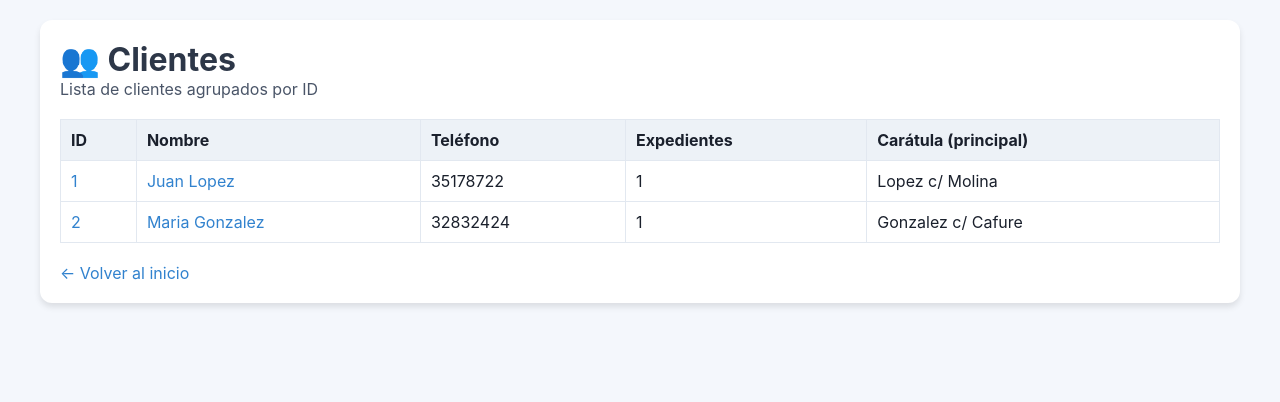
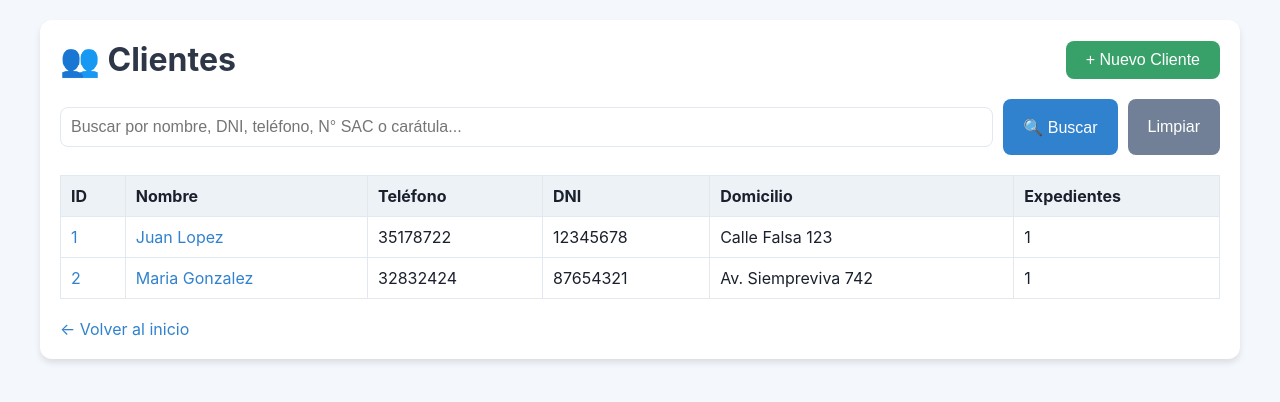
Before and after one commit to MatiasW380/sistema-estudio-juridico, a Next.js app: page /clientes in a window 1280 px wide. Shown: the top 402 px of the page. Built offline with nearby package versions, Linux system fonts and the light colour scheme.

Commit message:
Update index.js

```diff
--- a/pages/clientes/index.js
+++ b/pages/clientes/index.js
@@ -1,44 +1,79 @@
 // pages/clientes/index.js
-// Página para listar clientes (agrupados por ID_Cliente)
+// Página para listar clientes con buscador
 
-import { getClientes } from '../../lib/googleSheets';
+import { useState } from 'react';
+import { useRouter } from 'next/router';
+import { getClientes, buscarClientes } from '../../lib/googleSheets';
 
 export async function getServerSideProps() {
   try {
     const clientes = await getClientes();
-    return {
-      props: {
-        clientes,
-        error: null,
-      },
-    };
+    return { props: { clientes: clientes || [] } };
   } catch (error) {
     console.error('Error en getServerSideProps:', error);
-    return {
-      props: {
-        clientes: [],
-        error: 'Error al cargar los clientes: ' + error.message,
-      },
-    };
+    return { props: { clientes: [] } };
   }
 }
 
-export default function ClientesPage({ clientes, error }) {
+export default function ClientesPage({ clientes: clientesIniciales }) {
+  const [clientes, setClientes] = useState(clientesIniciales);
+  const [terminoBusqueda, setTerminoBusqueda] = useState('');
+  const [cargando, setCargando] = useState(false);
+  const router = useRouter();
+
+  const handleBuscar = async () => {
+    if (!terminoBusqueda.trim()) {
+      setClientes(clientesIniciales);
+      return;
+    }
+
+    setCargando(true);
+    try {
+      const resultados = await buscarClientes(terminoBusqueda);
+      setClientes(resultados);
+    } catch (error) {
+      console.error('Error al buscar:', error);
+    } finally {
+      setCargando(false);
+    }
+  };
+
+  const handleKeyPress = (e) => {
+    if (e.key === 'Enter') {
+      handleBuscar();
+    }
+  };
+
   return (
     <div className="container">
+      <div style={{ display: 'flex', justifyContent: 'space-between', alignItems: 'center', marginBottom: '20px' }}>
         <h1>👥 Clientes</h1>
-      <p style={{ marginBottom: '20px', color: '#4a5568' }}>
-        Lista de clientes agrupados por ID
-      </p>
+        <button
+          onClick={() => router.push('/clientes/nuevo')}
+          style={{ backgroundColor: '#38a169' }}
+        >
+          + Nuevo Cliente
+        </button>
+      </div>
 
-      {error && (
-        <div style={{ backgroundColor: '#fed7d7', color: '#9b2c2c', padding: '15px', borderRadius: '8px' }}>
-          {error}
+      {/* Buscador */}
+      <div style={{ display: 'flex', gap: '10px', marginBottom: '20px' }}>
+        <input
+          type="text"
+          value={terminoBusqueda}
+          onChange={(e) => setTerminoBusqueda(e.target.value)}
+          onKeyPress={handleKeyPress}
+          placeholder="Buscar por nombre, DNI, teléfono, N° SAC o carátula..."
+          style={{ flex: 1, padding: '10px', border: '1px solid #e2e8f0', borderRadius: '8px' }}
+        />
+        <button onClick={handleBuscar} style={{ backgroundColor: '#3182ce' }} disabled={cargando}>
+          {cargando ? 'Buscando...' : '🔍 Buscar'}
+        </button>
+        <button onClick={() => { setTerminoBusqueda(''); setClientes(clientesIniciales); }} style={{ backgroundColor: '#718096' }}>
+          Limpiar
+        </button>
       </div>
-      )}
 
-      {!error && (
-        <>
       {clientes.length === 0 ? (
         <p>No hay clientes cargados en la planilla.</p>
       ) : (
@@ -48,13 +83,14 @@ export default function ClientesPage({ clientes, error }) {
               <th style={{ padding: '10px', border: '1px solid #e2e8f0', textAlign: 'left' }}>ID</th>
               <th style={{ padding: '10px', border: '1px solid #e2e8f0', textAlign: 'left' }}>Nombre</th>
               <th style={{ padding: '10px', border: '1px solid #e2e8f0', textAlign: 'left' }}>Teléfono</th>
+              <th style={{ padding: '10px', border: '1px solid #e2e8f0', textAlign: 'left' }}>DNI</th>
+              <th style={{ padding: '10px', border: '1px solid #e2e8f0', textAlign: 'left' }}>Domicilio</th>
               <th style={{ padding: '10px', border: '1px solid #e2e8f0', textAlign: 'left' }}>Expedientes</th>
-                  <th style={{ padding: '10px', border: '1px solid #e2e8f0', textAlign: 'left' }}>Carátula (principal)</th>
             </tr>
           </thead>
           <tbody>
-                {clientes.map((cliente, index) => (
-                  <tr key={index} style={{ cursor: 'pointer' }}>
+            {clientes.map((cliente) => (
+              <tr key={cliente.ID_Cliente} style={{ cursor: 'pointer' }}>
                 <td style={{ padding: '10px', border: '1px solid #e2e8f0' }}>
                   <a href={`/clientes/${cliente.ID_Cliente}`} style={{ color: '#3182ce', textDecoration: 'none' }}>
                     {cliente.ID_Cliente || ''}
@@ -66,20 +102,15 @@ export default function ClientesPage({ clientes, error }) {
                   </a>
                 </td>
                 <td style={{ padding: '10px', border: '1px solid #e2e8f0' }}>{cliente.Telefono || ''}</td>
+                <td style={{ padding: '10px', border: '1px solid #e2e8f0' }}>{cliente.DNI || ''}</td>
+                <td style={{ padding: '10px', border: '1px solid #e2e8f0' }}>{cliente.Domicilio || ''}</td>
                 <td style={{ padding: '10px', border: '1px solid #e2e8f0' }}>
                   {cliente.totalExpedientes || 0}
-                    </td>
-                    <td style={{ padding: '10px', border: '1px solid #e2e8f0' }}>
-                      {cliente.expedientes && cliente.expedientes.length > 0
-                        ? cliente.expedientes[0].Caratula || ''
-                        : ''}
                 </td>
               </tr>
             ))}
           </tbody>
         </table>
-          )}
-        </>
       )}
 
       <div style={{ marginTop: '20px' }}>
```
Lines whose indentation alone changed are shown as unchanged.
